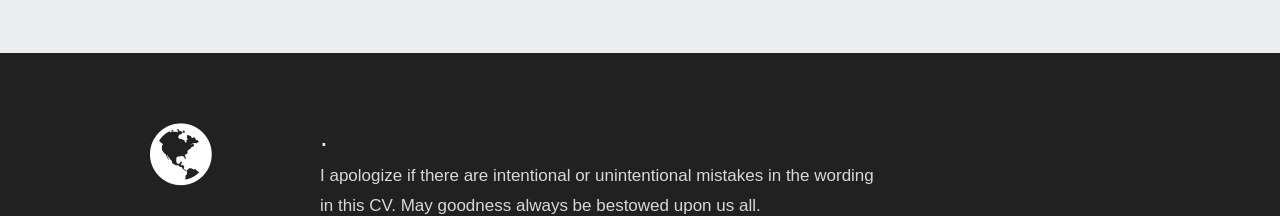
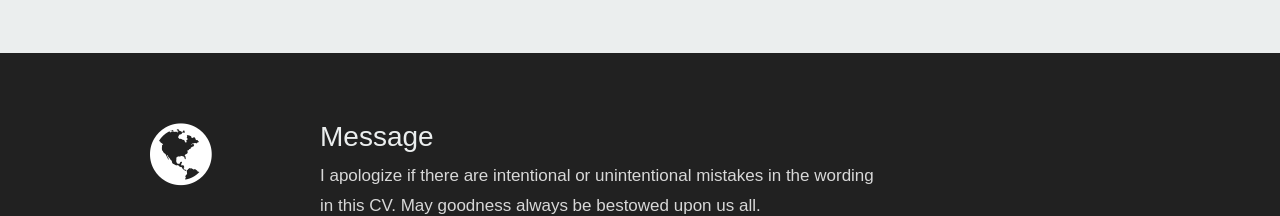
Before and after one commit to wahyuputrir/wahyuputrir-web, a plain HTML site: page index.html in a window 1280 px wide. Shown: the part 4000-4216 px from the top of the page. Drawn offline with nearby package versions, Linux system fonts and the light colour scheme; a web font is replaced by a local one.

Commit message:
Update index.html

```diff
--- a/index.html
+++ b/index.html
@@ -469,7 +469,7 @@
 
          <div class="seven columns">
 
-            <h2><span class="lead">.</span></h2>
+            <h2><span class="lead">Message</span></h2>
             <p><span class="lead">I apologize if there are intentional or unintentional mistakes in the wording in this CV. May goodness always be bestowed upon us all. </span></p>
 
          </div>
```
